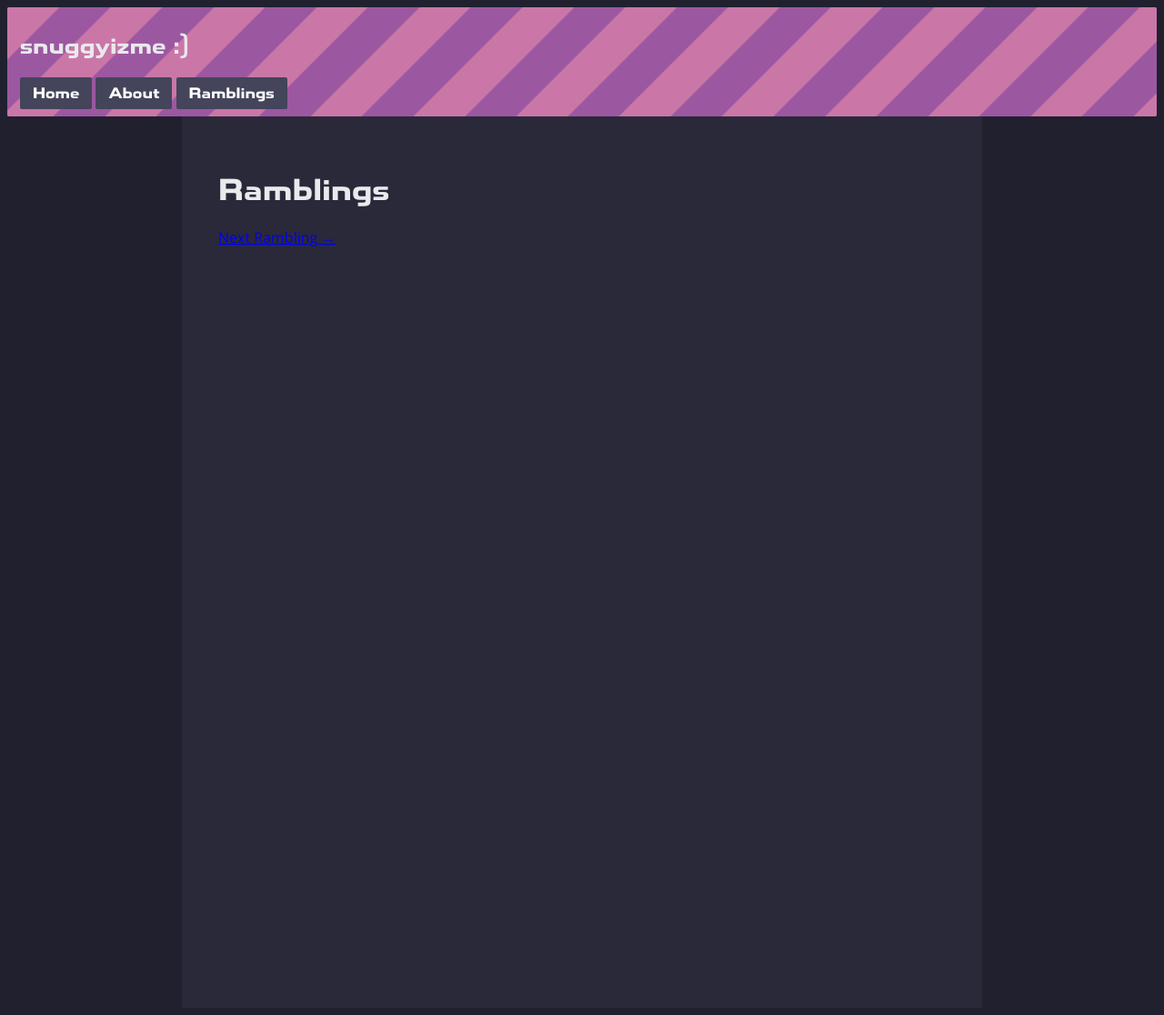
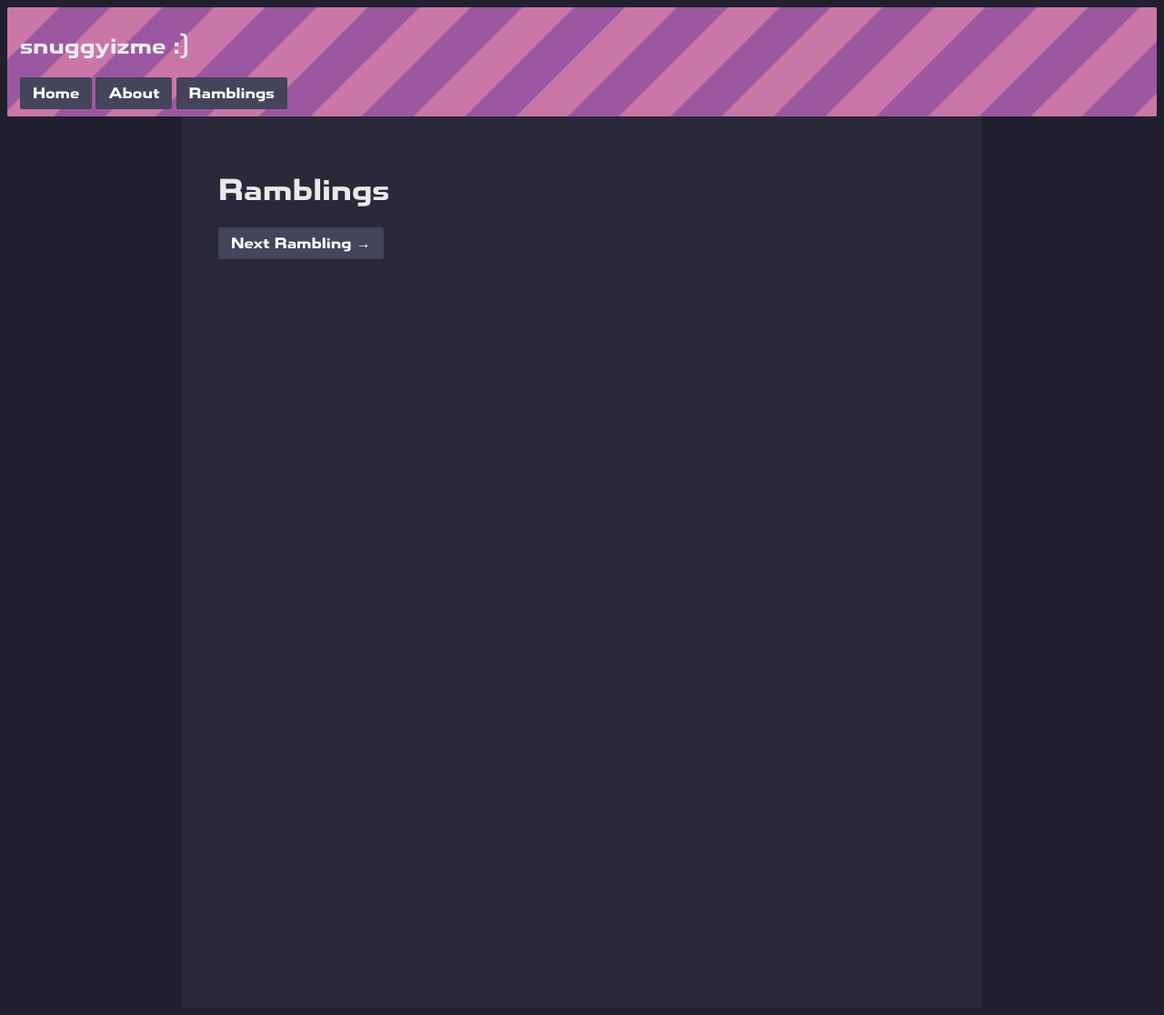
Before and after one commit to snuggyizme/snuggyizme.github.io, a Jekyll site: the page built from ramblings/index.md, in a window 1280 px wide. Shown: the whole page at 91% size. Built offline with Jekyll 4.4.1, drawn with Linux system fonts in a browser that asks for light colours; some web fonts are replaced; our own code applies the rules of GitHub Pages for plain Markdown files.

Commit message:
whoops upside down

```diff
--- a/ramblings/index.md
+++ b/ramblings/index.md
@@ -1,3 +1,3 @@
 # Ramblings
 
-<a href="/ramblings/1.md" class="linkButton">Next Rambling →</a>
+<a href="/ramblings/1.md" class="buttonLink">Next Rambling →</a>
```
